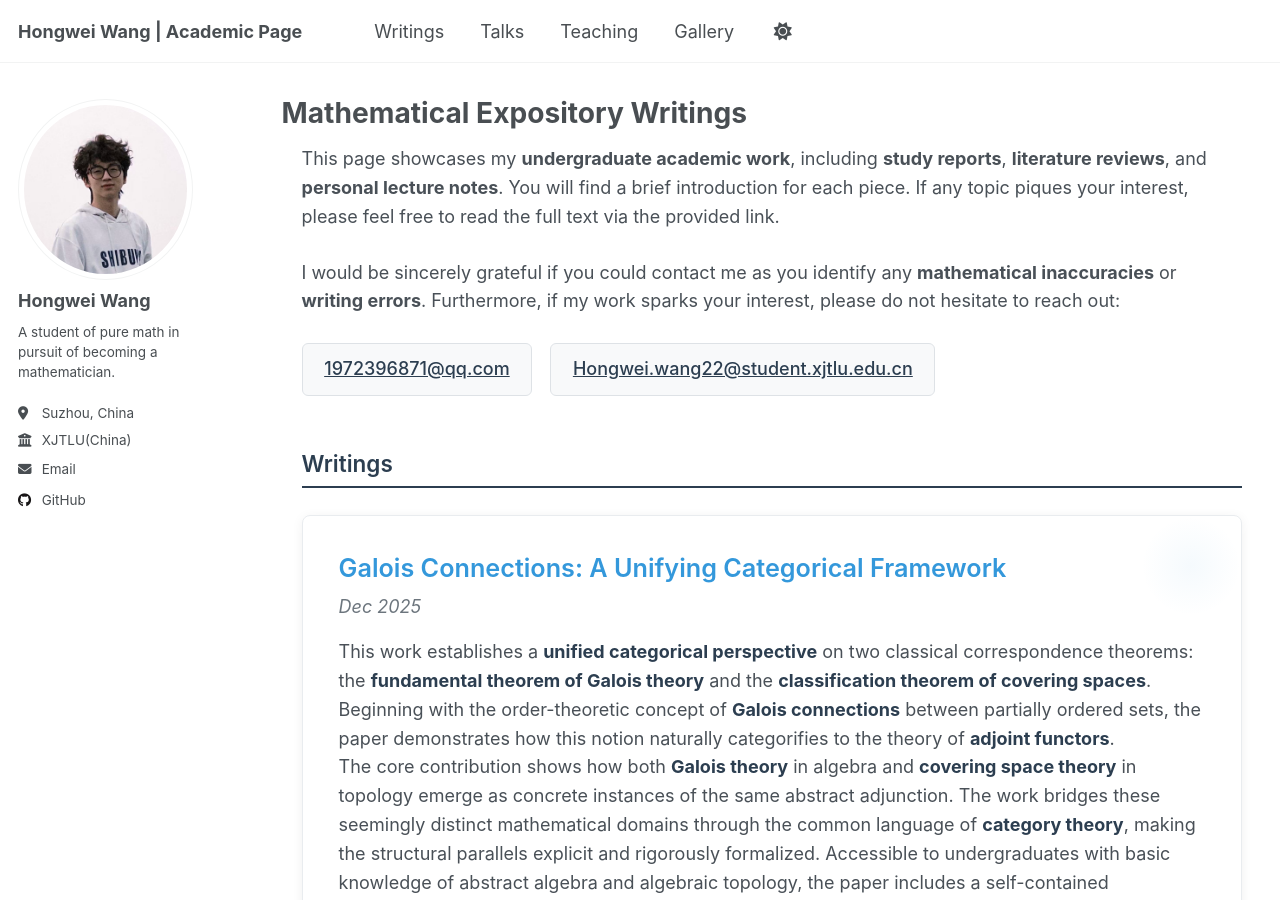
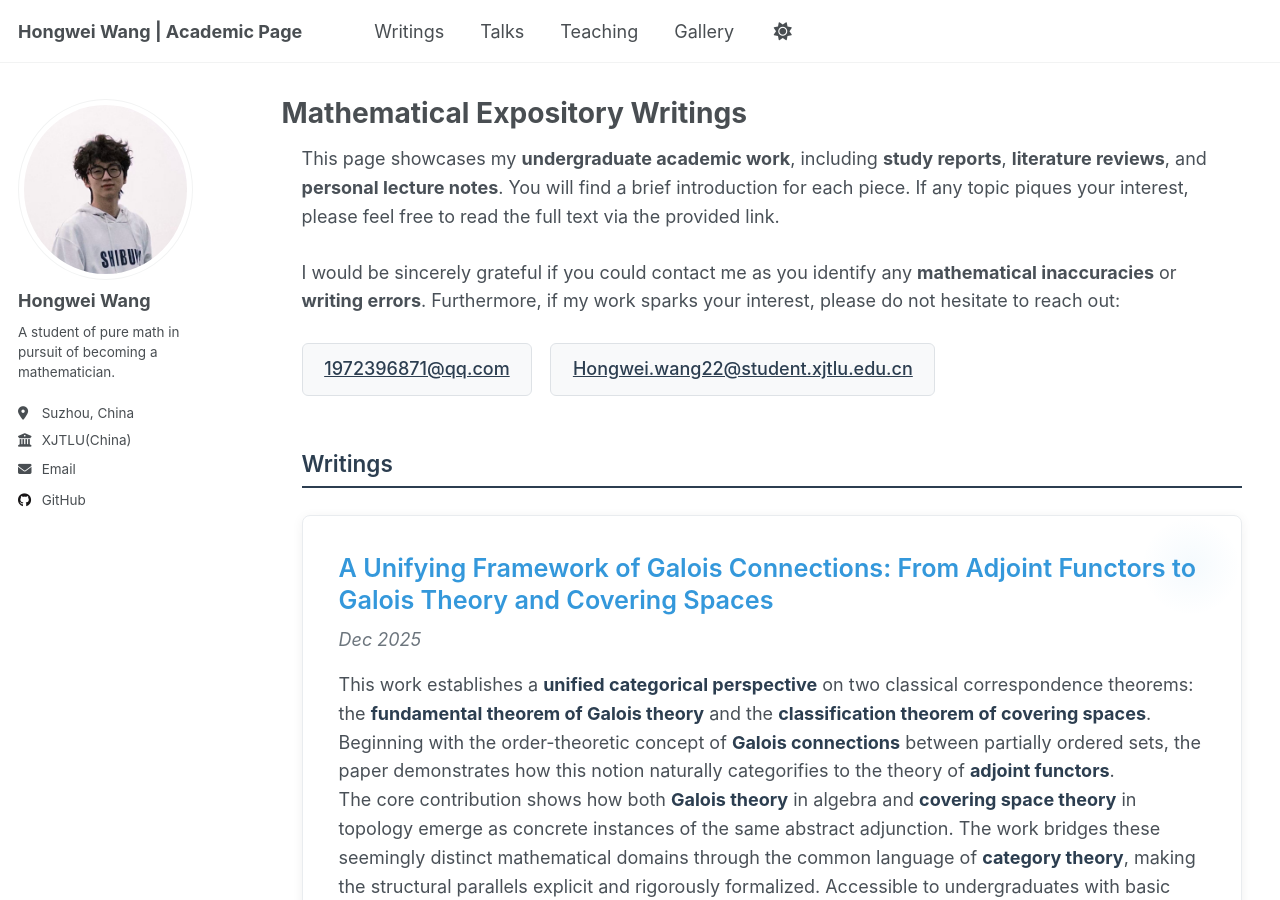
Before and after one commit to WangHongWei-AcademicPage/WangHongWei-AcademicPage.github.io, a Jekyll site: the page built from _pages/writings.html, in a window 1280 px wide and 900 px high. Built offline with Jekyll 4.4.1, drawn with Linux system fonts in a browser that asks for light colours; a script that is not in the unit is left out.

Commit message:
Update writing title for Galois Connections paper

```diff
--- a/_pages/writings.html
+++ b/_pages/writings.html
@@ -179,7 +179,7 @@ author_profile: true
 
     <div class="writing-card fade-in">
   <div class="writing-header">
-    <h3 class="writing-title"><a href="../assets/Galois_Connection.pdf">Galois Connections: A Unifying Categorical Framework</a></h3>
+    <h3 class="writing-title"><a href="../assets/Galois_Connection.pdf">A Unifying Framework of Galois Connections: From Adjoint Functors to Galois Theory and Covering Spaces</a></h3>
     <div class="writing-meta">Dec 2025</div>
   </div>
   <p class="writing-description">
```
